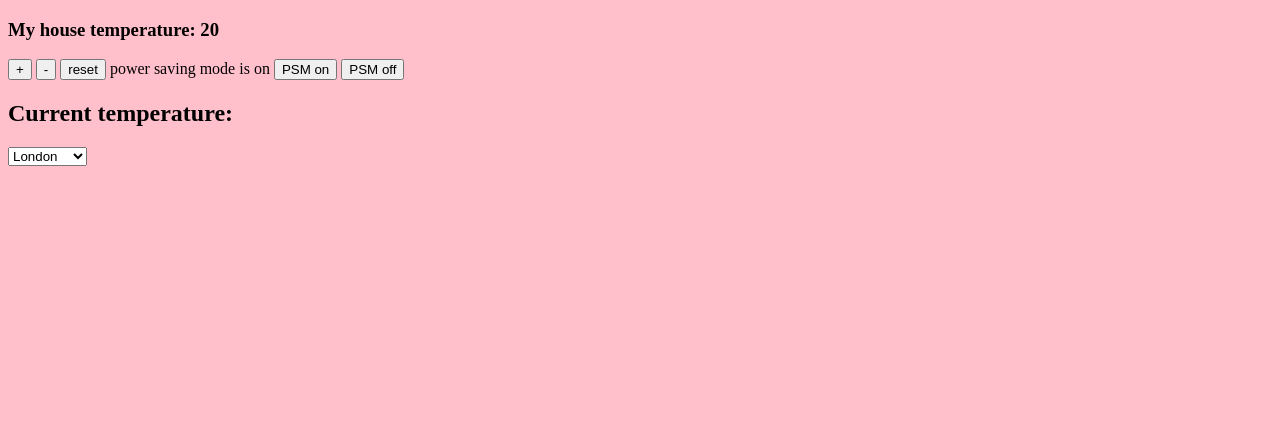
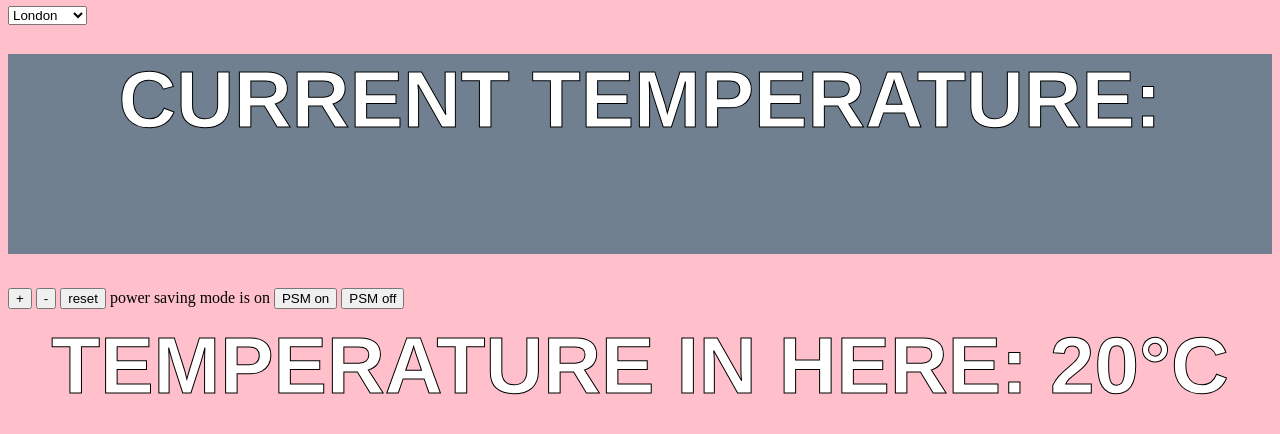
Before and after one commit to sus111/thermostat, a plain HTML site: page index.html in a window 1280 px wide. Drawn offline with Linux system fonts and the light colour scheme; no server answers.

Commit message:
add header

```diff
--- a/index.html
+++ b/index.html
@@ -5,10 +5,18 @@
     <link rel="stylesheet" type="text/css" href="style.css">
   </head>
   <body id='body'>
+      <div class="jumbotron">
+      <h1>CURRENT TEMPERATURE: <span id="current-temperature"></span></h1>
+          <select id="current-city">
+            <option value="london">London</option>
+            <option value="newyork">New York</option>
+            <option value="paris">Paris</option>
+            <option value="tokyo">Tokyo</option>
+          </select>
+</div>
     <section>
-      <section>
-          <h1>My house temperature: <span id="temperature"></span></h1>
-      </section>
+      <h1>TEMPERATURE IN HERE: <span id="temperature"></span></h1>
+
       <p>
         <button id='temp-up'>+</button>
         <button id='temp-down'>-</button>
@@ -17,13 +25,7 @@
         <button id='powersaving-on'>PSM on</button>
         <button id='powersaving-off'>PSM off</button>
       </p>
-          <h1>Current temperature: <span id="current-temperature"></span></h1>
-          <select id="current-city">
-            <option value="london">London</option>
-            <option value="newyork">New York</option>
-            <option value="paris">Paris</option>
-            <option value="tokyo">Tokyo</option>
-          </select>
+
     </section>
     <script src='src/thermostat.js'></script>
     <script src="jquery-3.1.0.js"></script>
--- a/interface.js
+++ b/interface.js
@@ -2,7 +2,7 @@ $(document).ready(function(){
   var thermostat = new Thermostat();
 
    function updateTemperature() {
-    $('#temperature').text(thermostat.temperature);
+    $('#temperature').text(thermostat.temperature + "°C");
     $('#body').attr('class', thermostat.energyUsage());
   }
 
@@ -20,7 +20,7 @@ $(document).ready(function(){
     var token = '&appid=044e356b671b8e64178e84aad3771111';
     var units = '&units=metric';
     $.get(url + token + units, function(data) {
-    $('#current-temperature').text(data.main.temp);
+    $('#current-temperature').text(Math.round(data.main.temp) + "°C");
     });
   }
 
@@ -53,11 +53,5 @@ $(document).ready(function(){
     updateTemperature();
   });
 
-    function changeTheme() {
-   var e = document.getElementById("themes");
-   var theme = e.options[e.selectedIndex].value;
-   document.getElementById("shelf").style.backgroundImage = "url(" + theme + ")";
-
-}
 
 });
--- a/style.css
+++ b/style.css
@@ -9,3 +9,26 @@
 .high-usage {
   background-color: hotpink;
 }
+
+.jumbotron {
+    background-color: slategrey;
+    height: 200px;
+}
+
+body {
+    padding: none;
+}
+
+section {
+    padding: none;
+}
+
+h1 {
+  color: white;
+  font-family: helvetica;
+  font-weight: bold;
+  font-size: 80px;
+  margin-bottom: -140px;
+  text-align: center;
+  -webkit-text-stroke: 1px black;
+}
```
